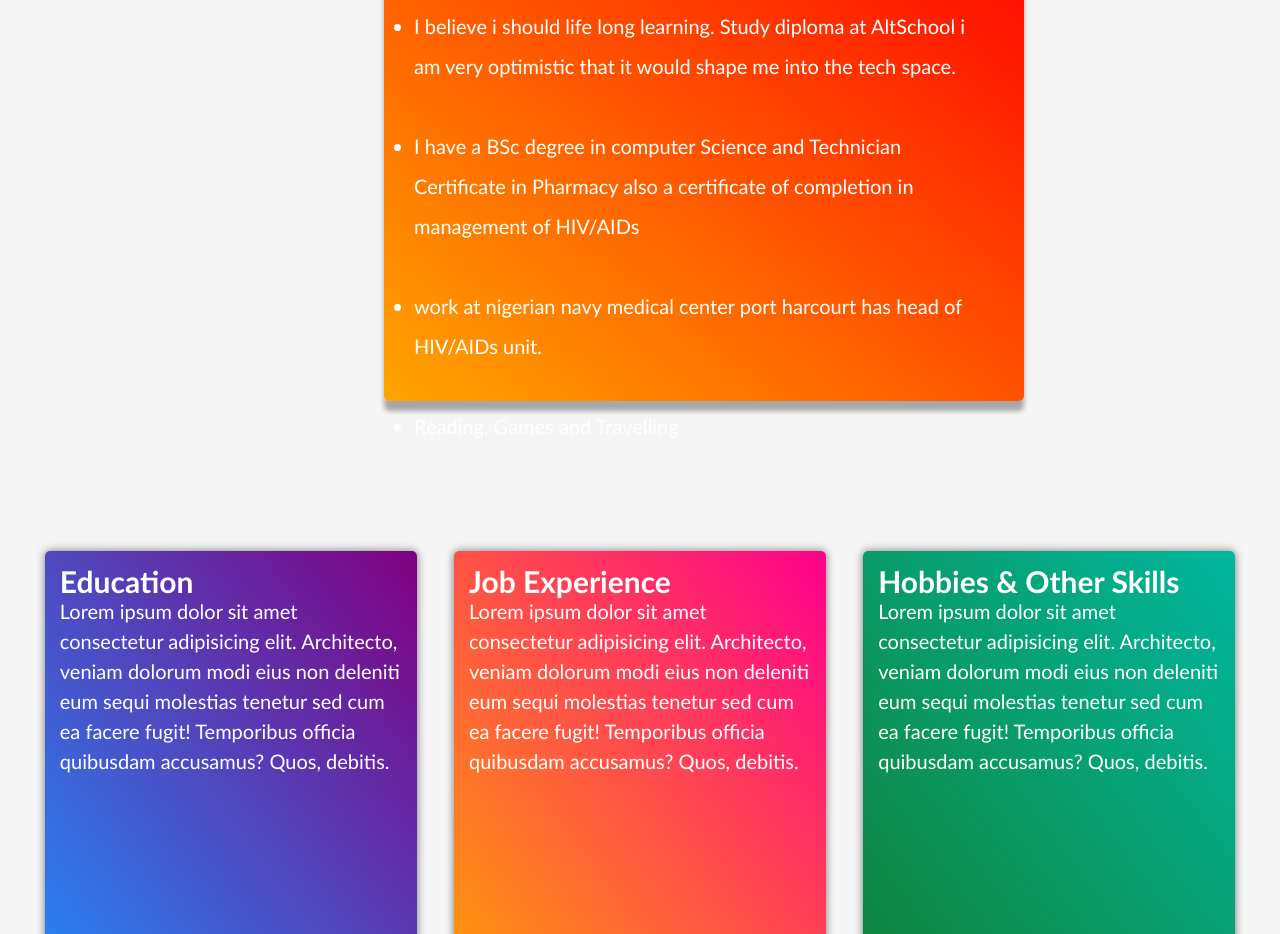
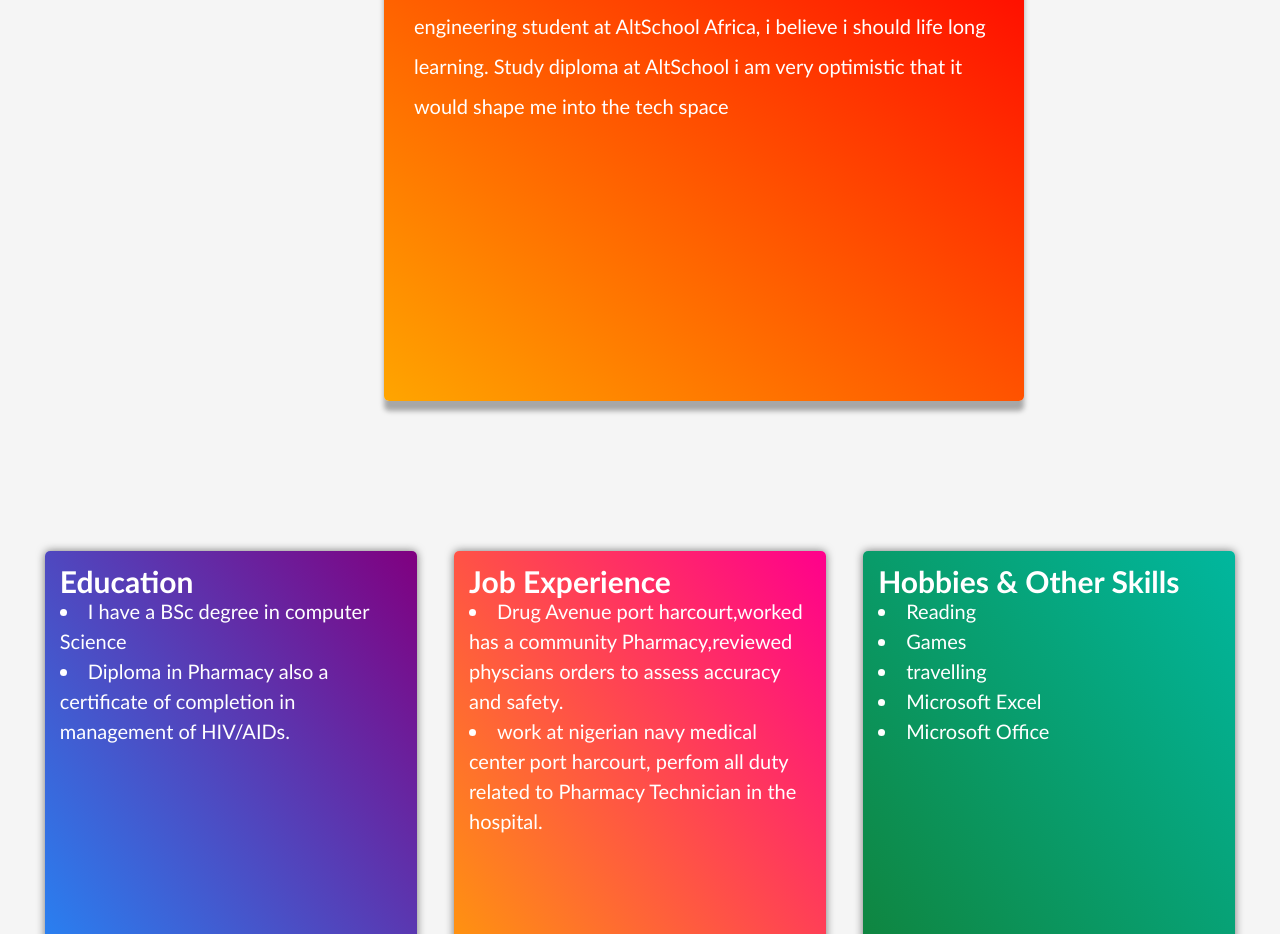
Before and after one commit to Sesanmania/profile-task, a plain HTML site: page index.html in a window 1280 px wide. Shown: the part 631-1565 px from the top of the page. Drawn offline with nearby package versions, Linux system fonts and the light colour scheme.

Commit message:
index and calculator modified

```diff
--- a/index.html
+++ b/index.html
@@ -37,13 +37,16 @@
             <div class="goals">
                 <h2>About me</h2>
                 <div class="goals__content">
-                    <ul>
+                    <!-- <ul>
                         <li>I love reading inspirational books</li>
                         <li>I believe i should life long learning. Study diploma at <span>AltSchool</span> i  am very optimistic that it would shape me into the  tech space.</li><br>
                         <li>I have a BSc  degree in computer Science and Technician Certificate in Pharmacy also a certificate of completion in management of HIV/AIDs</li><br>
                         <li>work at nigerian navy medical center port harcourt has head of HIV/AIDs unit.</li><br>
                         <li>Reading, Games and Travelling</li>
-                       </ul> </div>
+                       </ul>  -->
+                       <p>I am Adebayo Sesan Adekunle, hail from Osun, nigeria. I am cloud engineering student at AltSchool Africa, i believe i should life long learning. Study diploma at AltSchool i  am very optimistic that it would shape me into the  tech space
+                       </p>
+                    </div>
             </div>
         </div>
 
@@ -51,19 +54,26 @@
             <div class="card">
                 <h2>Education</h2>
                 <div class="card__writeup">
-                    Lorem ipsum dolor sit amet consectetur adipisicing elit. Architecto, veniam dolorum modi eius non deleniti eum sequi molestias tenetur sed cum ea facere fugit! Temporibus officia quibusdam accusamus? Quos, debitis.
+                   <li> I have a BSc  degree in computer Science </li>
+                    <li>Diploma in Pharmacy also a certificate of completion in management of HIV/AIDs.</li>
                 </div>
             </div>
             <div class="card">
                 <h2>Job Experience</h2>
                 <div class="card__writeup">
-                    Lorem ipsum dolor sit amet consectetur adipisicing elit. Architecto, veniam dolorum modi eius non deleniti eum sequi molestias tenetur sed cum ea facere fugit! Temporibus officia quibusdam accusamus? Quos, debitis.
+                    <li>Drug Avenue port harcourt,worked has a community Pharmacy,reviewed physcians orders to assess accuracy and safety.</li>
+                   <li> work at nigerian navy medical center port harcourt, perfom all duty related to Pharmacy Technician in the hospital.</li>
+
                 </div>
             </div>
             <div class="card">
                 <h2>Hobbies & Other Skills</h2>
                 <div class="card__writeup">
-                    Lorem ipsum dolor sit amet consectetur adipisicing elit. Architecto, veniam dolorum modi eius non deleniti eum sequi molestias tenetur sed cum ea facere fugit! Temporibus officia quibusdam accusamus? Quos, debitis.
+                    <li>Reading</li>
+                    <li>Games</li>
+                    <li>travelling</li>
+                    <li>Microsoft Excel</li>
+                    <li>Microsoft Office</li>
                 </div>
             </div>
         </div>
```
Also changed, not shown: tablecalculator.html (+2 -1 lines), images/self.jpg (added).
